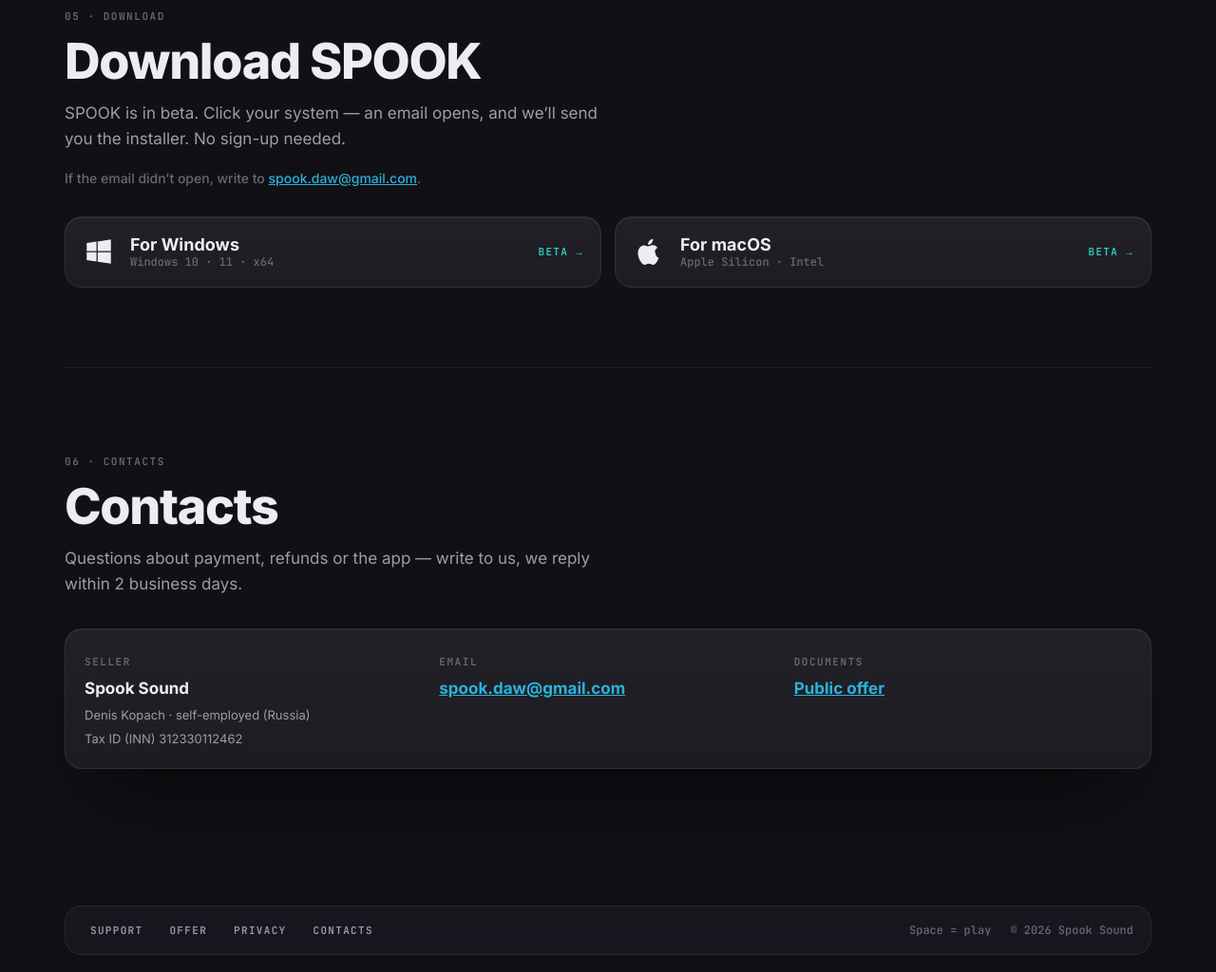
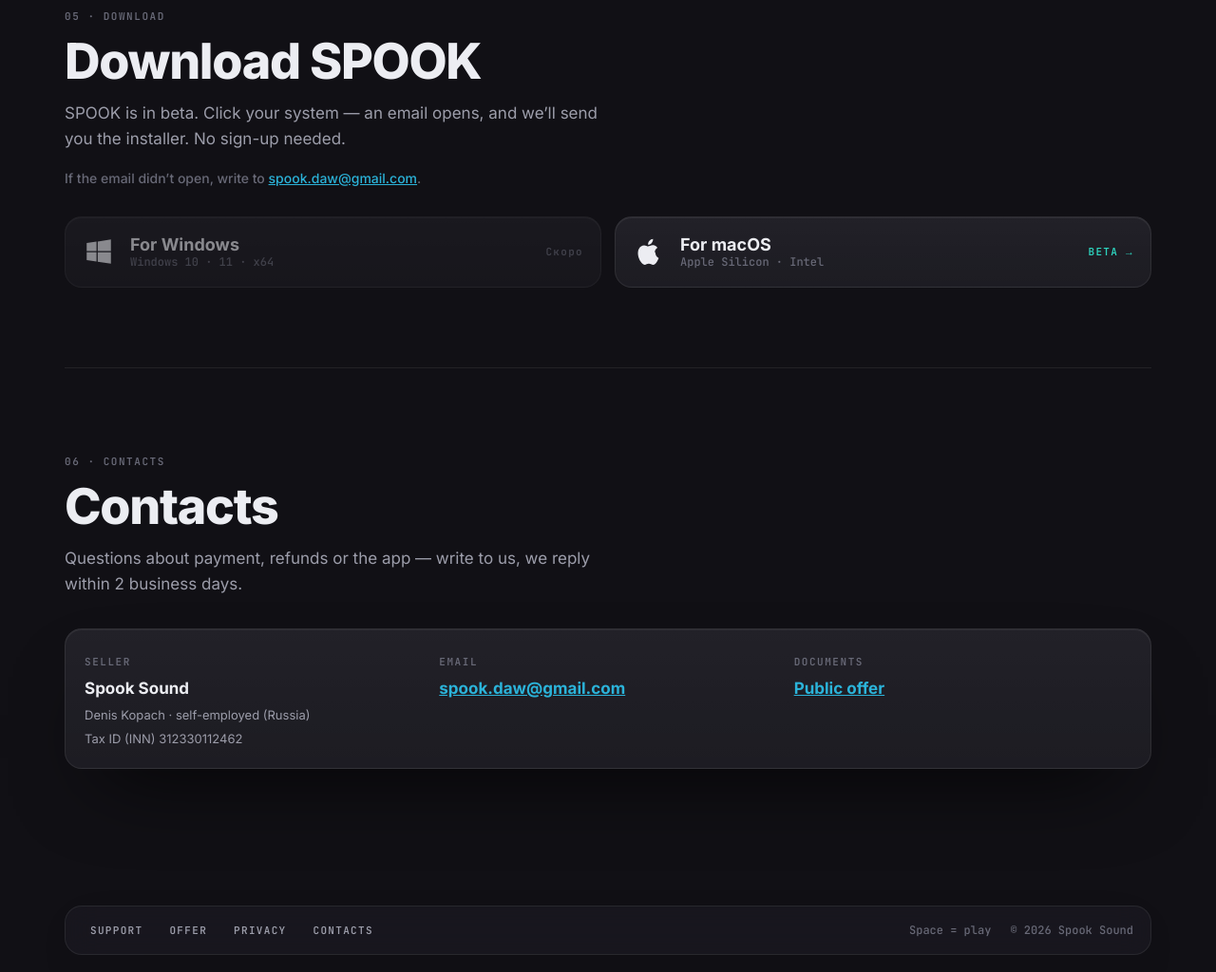
Before and after one commit to SPOOK-studio/SPOOK-studio.github.io, a plain HTML site: page index.html in a window 1280 px wide. Shown: the part 4378-5402 px from the top of the page at 95% size. Drawn offline with Linux system fonts and the light colour scheme.

Commit message:
Download: mark Windows as coming soon (inactive)

```diff
--- a/index.html
+++ b/index.html
@@ -146,6 +146,7 @@ section h2{font-size:clamp(32px,4.8vw,52px);margin-top:10px}
 .dl{display:grid;grid-template-columns:repeat(auto-fit,minmax(260px,1fr));gap:14px}
 .os{display:flex;align-items:center;gap:16px;padding:18px;text-decoration:none}
 .os:hover{border-color:var(--line2)}
+.os.soon{opacity:.55;cursor:not-allowed;pointer-events:none}.os.soon .go{color:var(--dim)}
 .os svg{width:34px;height:34px;flex:none}
 .os .t b{display:block;font:700 18px Inter,sans-serif;color:var(--ink)}
 .os .t small{display:block;font:500 12px var(--mono);color:var(--dim)}
@@ -312,7 +313,11 @@ section{scroll-margin-top:90px}
   <p class="lead">SPOOK сейчас в бета-тесте. Нажмите на свою систему — откроется письмо, и мы пришлём установщик. Регистрация не нужна.</p>
   <p class="note">Если письмо не открылось, напишите на <a href="mailto:spook.daw@gmail.com">spook.daw@gmail.com</a>.</p></div></div>
   <div class="dl">
-    <a class="dev os" href="mailto:spook.daw@gmail.com?subject=SPOOK%20beta%20%E2%80%94%20Windows&amp;body=%D0%97%D0%B4%D1%80%D0%B0%D0%B2%D1%81%D1%82%D0%B2%D1%83%D0%B9%D1%82%D0%B5%21%20%D0%9F%D1%80%D0%B8%D1%88%D0%BB%D0%B8%D1%82%D0%B5%2C%20%D0%BF%D0%BE%D0%B6%D0%B0%D0%BB%D1%83%D0%B9%D1%81%D1%82%D0%B0%2C%20%D0%B1%D0%B5%D1%82%D0%B0-%D0%B2%D0%B5%D1%80%D1%81%D0%B8%D1%8E%20SPOOK%20%D0%B4%D0%BB%D1%8F%20Windows.%0A%0AHello%21%20Please%20send%20me%20the%20SPOOK%20beta%20for%20Windows."><svg viewBox="0 0 24 24" fill="#ECEDF2"><path d="M3 5.6 10.3 4.6v7H3zm0 12.8 7.3 1v-6.9H3zm8.2 1.1L21 21v-8.5h-9.8zm0-15V11.6H21V3z"/></svg><span class="t"><b>Для Windows</b><small>Windows 10 · 11 · x64</small></span><span class="go">BETA →</span></a>
+    <div class="dev os soon">
+      <svg viewBox="0 0 24 24" fill="#ECEDF2"><path d="M3 5.6 10.3 4.6v7H3zm0 12.8 7.3 1v-6.9H3zm8.2 1.1L21 21v-8.5h-9.8zm0-15V11.6H21V3z"/></svg>
+      <span class="t"><b>Для Windows</b><small>Windows 10 · 11 · x64</small></span>
+      <span class="go soon">Скоро</span>
+    </div>
     <a class="dev os" href="mailto:spook.daw@gmail.com?subject=SPOOK%20beta%20%E2%80%94%20macOS&amp;body=%D0%97%D0%B4%D1%80%D0%B0%D0%B2%D1%81%D1%82%D0%B2%D1%83%D0%B9%D1%82%D0%B5%21%20%D0%9F%D1%80%D0%B8%D1%88%D0%BB%D0%B8%D1%82%D0%B5%2C%20%D0%BF%D0%BE%D0%B6%D0%B0%D0%BB%D1%83%D0%B9%D1%81%D1%82%D0%B0%2C%20%D0%B1%D0%B5%D1%82%D0%B0-%D0%B2%D0%B5%D1%80%D1%81%D0%B8%D1%8E%20SPOOK%20%D0%B4%D0%BB%D1%8F%20macOS.%0A%0AHello%21%20Please%20send%20me%20the%20SPOOK%20beta%20for%20macOS."><svg viewBox="0 0 24 24" fill="#ECEDF2"><path d="M16.4 12.6c0-2.3 1.9-3.4 2-3.5-1.1-1.6-2.8-1.8-3.4-1.8-1.4-.1-2.8.9-3.5.9s-1.8-.8-3-.8C7 7.4 5.5 8.3 4.7 9.8c-1.7 2.9-.4 7.2 1.2 9.6.8 1.2 1.7 2.4 3 2.4 1.2 0 1.6-.8 3.1-.8s1.8.8 3.1.8c1.3 0 2.1-1.2 2.9-2.3.9-1.3 1.3-2.6 1.3-2.7 0 0-2.5-1-2.5-4.2zM14.1 5.6c.6-.8 1.1-1.9 1-3-.9 0-2.1.6-2.7 1.4-.6.7-1.1 1.8-1 2.9 1 .1 2.1-.5 2.7-1.3z"/></svg><span class="t"><b>Для macOS</b><small>Apple Silicon · Intel</small></span><span class="go">BETA →</span></a>
   </div>
 </section>
```
